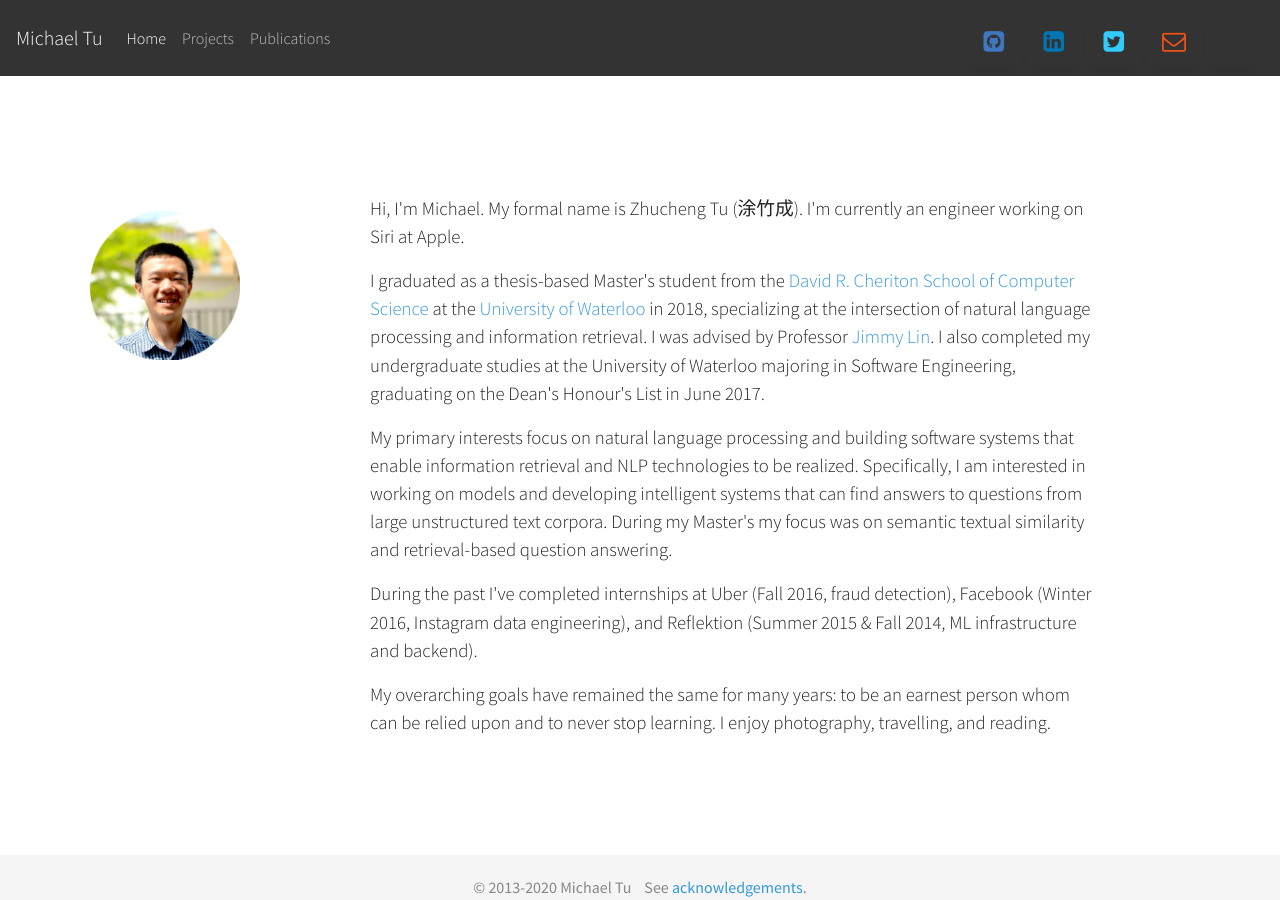
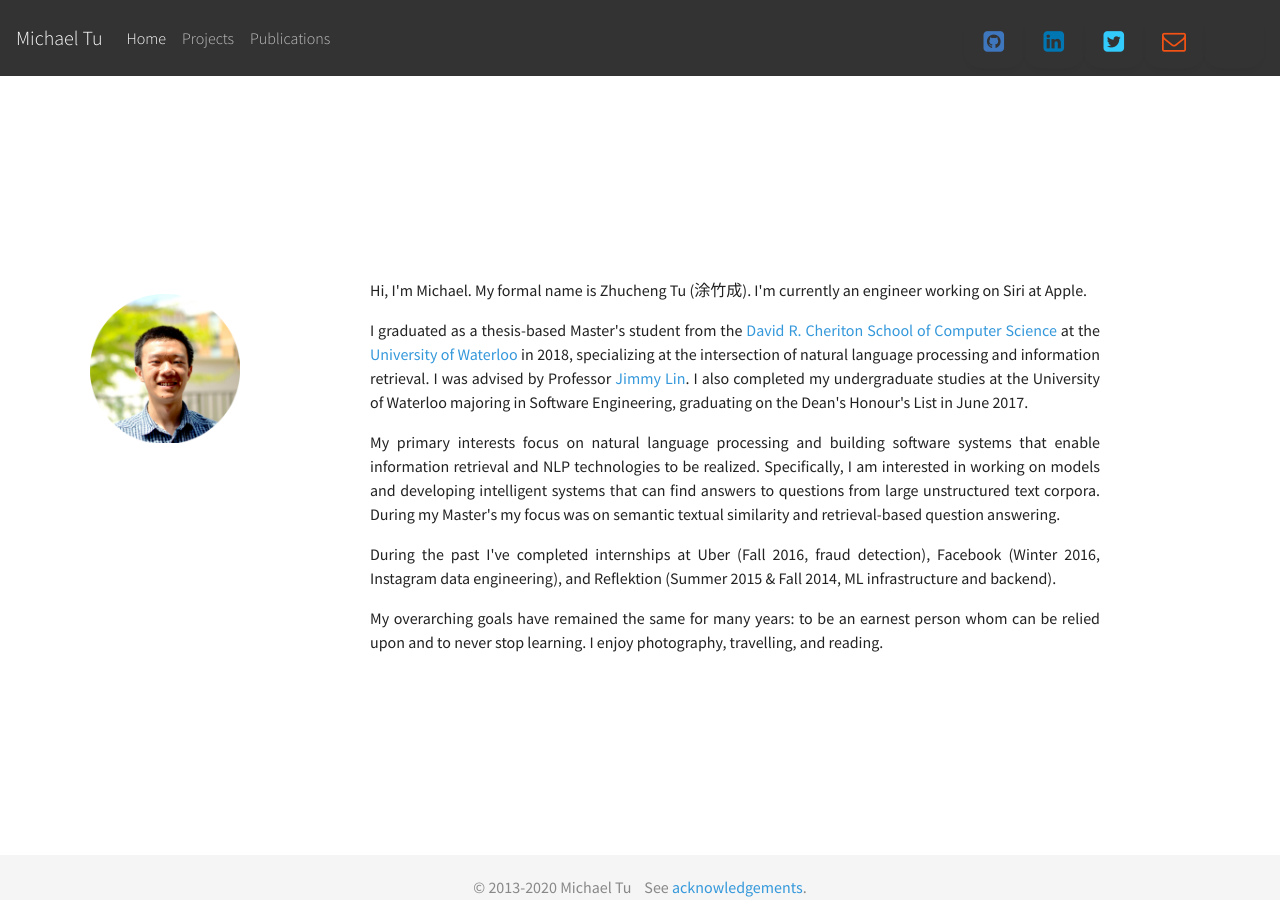
Before and after one commit to tuzhucheng/tuzhucheng.github.io, a Jekyll site: the page built from index.html, in a window 1280 px wide and 900 px high. Built offline with Jekyll 4.4.1, drawn with Linux system fonts in a browser that asks for light colours; nearby versions of some CDN libraries; some web fonts are replaced; comment, search, counter and statistics services are not loaded; a style sheet for code colours, icons or effects is not loaded.

Commit message:
Update index.html to remove lead

```diff
--- a/index.html
+++ b/index.html
@@ -17,24 +17,24 @@
             <img class="mx-auto d-block" src="assets/profile/profile-round.png" alt="Michael Tu" width="150">
           </div>
           <div class="col-md-8 mx-auto pt-2">
-            <p class="lead">
+            <p class="text-justify">
               Hi, I'm Michael. My formal name is Zhucheng Tu (涂竹成). I'm currently an engineer working on Siri at Apple.
             </p>
-            <p class="lead">
+            <p class="text-justify">
               I graduated as a thesis-based Master's student from the <a href="https://cs.uwaterloo.ca/" target="_blank">David R. Cheriton School of Computer Science</a>
               at the <a href="https://www.uwaterloo.ca/" target="_blank">University of Waterloo</a> in 2018, specializing at the intersection of natural language processing and information retrieval.
               I was advised by Professor <a href="https://cs.uwaterloo.ca/~jimmylin/" target="_blank">Jimmy Lin</a>.
               I also completed my undergraduate studies at the University of Waterloo majoring in Software Engineering, graduating on the Dean's Honour's List in June 2017.
             </p>
-            <p class="lead">
+            <p class="text-justify">
               My primary interests focus on natural language processing and building software systems that enable information retrieval and NLP technologies to be realized.
               Specifically, I am interested in working on models and developing intelligent systems that can find answers to questions from large unstructured text corpora.
               During my Master's my focus was on semantic textual similarity and retrieval-based question answering.
             </p>
-            <p class="lead">
+            <p class="text-justify">
               During the past I've completed internships at Uber (Fall 2016, fraud detection), Facebook (Winter 2016, Instagram data engineering), and Reflektion (Summer 2015 & Fall 2014, ML infrastructure and backend).
             </p>
-            <p class="lead">
+            <p class="text-justify">
                 My overarching goals have remained the same for many years: to be an earnest person
                 whom can be relied upon and to never stop learning.
                 I enjoy photography, travelling, and reading.
```
